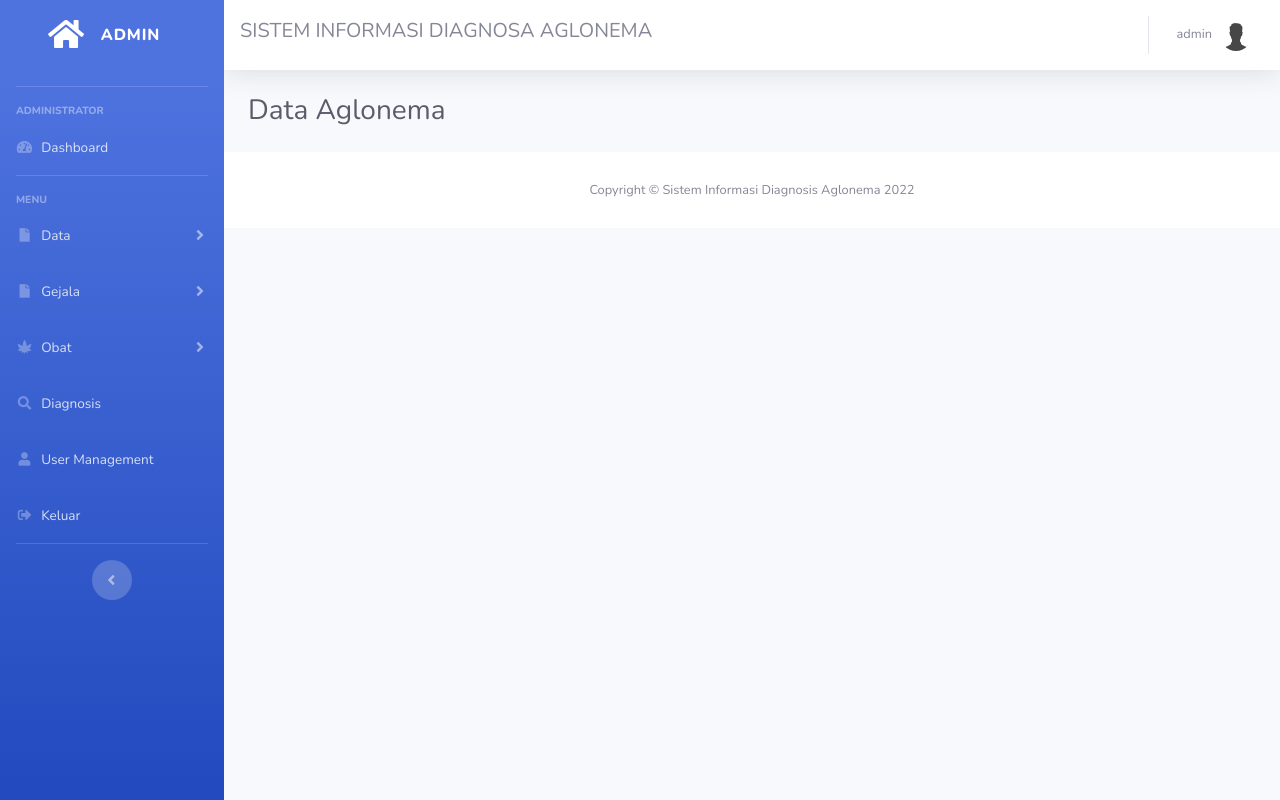
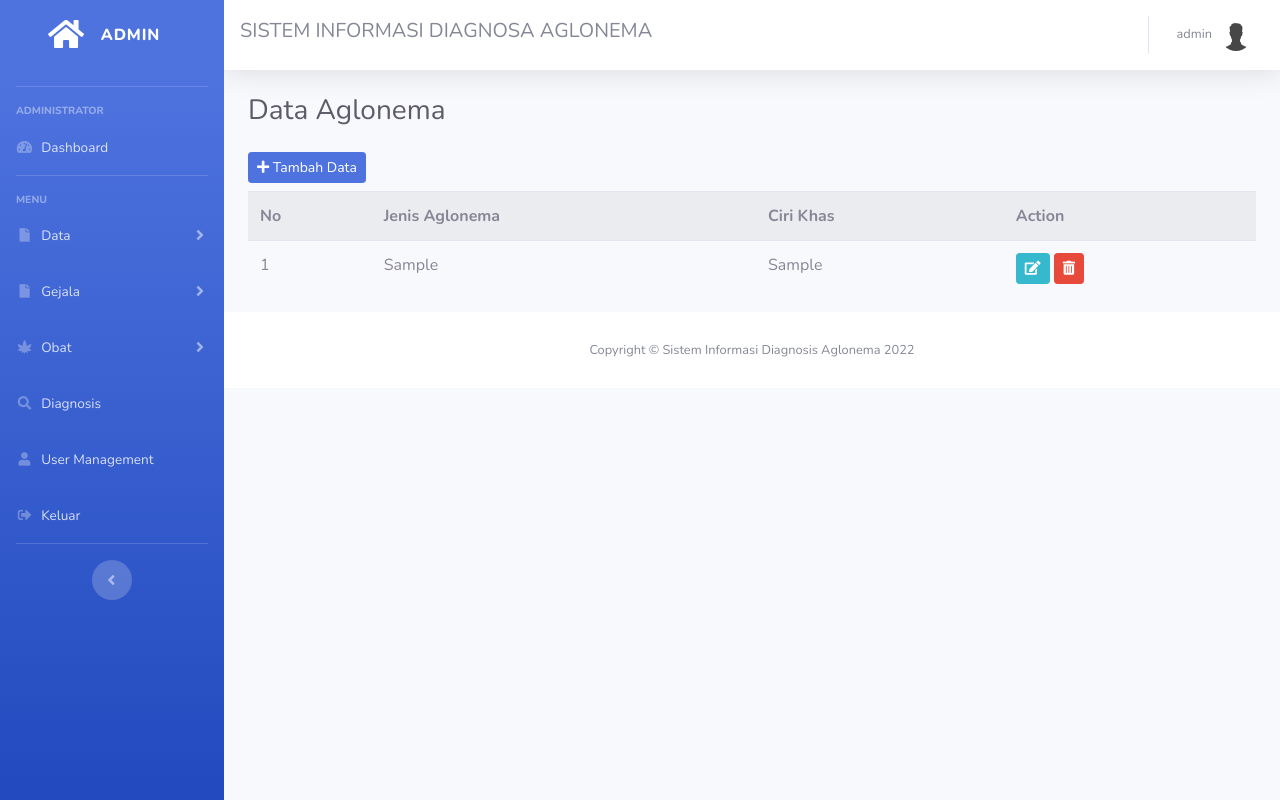
Before and after one commit to jeanzal/si_aglonema, a CodeIgniter app: page /si_aglonema/data/list_tanaman in a window 1280 px wide. Run offline with CodeIgniter, Linux system fonts and the light colour scheme; a user stored in the database is signed in; data comes from the database, SQL or seed files in the repository; tables that the repository leaves empty hold one stand-in row (values such as "Sample post").

Commit message:
CRUD Menu Data Tanaman

```diff
--- a/application/controllers/Data.php
+++ b/application/controllers/Data.php
@@ -33,6 +33,7 @@ class Data extends CI_Controller {
         $data['title'] = "Data Aglonema";
         $data['title_dalam'] = "Data Aglonema";
         $data['user'] = $this->db->get_where('user', ['email' => $this->session->userdata('email')])->row_array();
+        $data['data_tanaman'] = $this->Data_M->get_data_tanaman();
 
         $this->load->view('templates/header', $data);
         $this->load->view('templates/sidebar', $data);
@@ -107,4 +108,79 @@ class Data extends CI_Controller {
             redirect('data/list_jenis');
         }
     }
+
+    public function add_tanaman()
+    {
+        $data['title'] = "Tambah Data Aglonema";
+        $data['title_dalam'] = "Tambah Data Algonema";
+        $data['user'] = $this->db->get_where('user', ['email' => $this->session->userdata('email')])->row_array();
+        $data['data_jenis'] = $this->Data_M->get_data_jenis();
+
+        $this->load->view('templates/header', $data);
+        $this->load->view('templates/sidebar', $data);
+        $this->load->view('templates/topbar', $data);
+        $this->load->view('data/data_tanaman/add', $data);
+        $this->load->view('templates/footer');
+    }
+
+    public function create_tanaman()
+    {
+        $id_jenis = $this->input->post('id_jenis');
+        $ciri_khas = $this->input->post('ciri_khas');
+        $data = [
+            "id_jenis" => $id_jenis,
+            "ciri_khas" => $ciri_khas,
+        ];
+        if($this->Data_M->add_data_tanaman($data) == true){
+            $this->session->set_flashdata('pesan','<div class="alert alert-success" role="alert"> Data Berhasil disimpan </div>');
+            redirect('data/list_tanaman');
+        }else{
+            $this->session->set_flashdata('pesan','<div class="alert alert-danger" role="alert"> Data tidak berhasil disimpan </div>');
+            redirect('data/add_tanaman');
+        }
+    }
+    public function edit_tanaman($id)
+    {
+        $where = array('id_tanaman' => $id);
+        $data['title'] = "Update Data Aglonema";
+        $data['title_dalam'] = "Update Data Algonema";
+        $data['user'] = $this->db->get_where('user', ['email' => $this->session->userdata('email')])->row_array();
+        $data['edit_tanaman'] = $this->Data_M->vEditTanaman($where, 'data_tanaman');
+        $data['data_jenis'] = $this->Data_M->get_data_jenis();
+
+        $this->load->view('templates/header', $data);
+        $this->load->view('templates/sidebar', $data);
+        $this->load->view('templates/topbar', $data);
+        $this->load->view('data/data_tanaman/edit', $data);
+        $this->load->view('templates/footer');
+    }
+    public function update_tanaman()
+    {
+        $id_tanaman = $this->input->post('id');
+        $id_jenis = $this->input->post('id_jenis');
+        $ciri_khas = $this->input->post('ciri_khas');
+        $data = [
+            "id_jenis" => $id_jenis,
+            "ciri_khas" => $ciri_khas
+        ];
+        $where = array('id_tanaman'=>$id_tanaman);
+        if($this->Data_M->update_jenis($where,$data,'data_tanaman') == false){
+            $this->session->set_flashdata('pesan','<div class="alert alert-success" role="alert"> Data Berhasil diupdate </div>');
+            redirect('data/list_tanaman');
+        }else{
+            $this->session->set_flashdata('pesan','<div class="alert alert-danger" role="alert"> Data Tidak Berhasil diupdate </div>');
+            redirect('data/list_tanaman');
+        }
+    }
+    public function hapus_tanaman($id)
+    {
+        $where = array('id_tanaman' => $id);
+        if($this->Data_M->hapus_jenis($where, 'data_tanaman') == false){
+            $this->session->set_flashdata('pesan','<div class="alert alert-success" role="alert"> Data Berhasil dihapus </div>');
+            redirect('data/list_tanaman');
+        }else{
+            $this->session->set_flashdata('pesan','<div class="alert alert-danger" role="alert"> Data tidak berhasil dihapus </div>');
+            redirect('data/list_tanaman');
+        }
+    }
 }
--- a/application/models/Data_M.php
+++ b/application/models/Data_M.php
@@ -21,4 +21,30 @@ class Data_M extends CI_Model{
 		$this->db->delete($table);
 	}
 
+    public function get_data_tanaman()
+    {
+        $this->db->select('data_tanaman.*, jenis_aglonema.jenis_aglonema');
+  		$this->db->from('data_tanaman');
+  		$this->db->join('jenis_aglonema', 'data_tanaman.id_jenis = jenis_aglonema.id_jenis');
+  		$query = $this->db->get();
+		return $query->result();
+    }
+    public function add_data_tanaman($data)
+    {
+        return $this->db->insert('data_tanaman', $data);
+    }
+    public function vEditTanaman($where, $table)
+    {
+        $this->db->select('data_tanaman.*, jenis_aglonema.jenis_aglonema');
+  		$this->db->from($table);
+  		$this->db->join('jenis_aglonema', 'data_tanaman.id_jenis = jenis_aglonema.id_jenis');
+  		$this->db->where($where);
+  		$query = $this->db->get();
+		return $query->result();
+    }
+    public function update_tanaman($where,$data,$table){
+        $this->db->where($where);
+		$this->db->update($table,$data);
+    }
+
 }
--- a/application/views/data/data_tanaman/list.php
+++ b/application/views/data/data_tanaman/list.php
@@ -1,3 +1,33 @@
 <div class="container-fluid">
+    <?= $this->session->flashdata('pesan'); ?>
     <h1 class="h3 mb-4 text-gray-800"><?= $title_dalam ?></h1>
+    <a href="<?= base_url('data/add_tanaman') ?>" class="btn btn-sm btn-primary mb-2"><li class="fas fa-plus"></li> Tambah Data</a>
+    <table class="table table-striped table-hover">
+        <tr>
+            <th>No</th>
+            <th>Jenis Aglonema</th>
+            <th>Ciri Khas</th>
+            <th>Action</th>
+        </tr>
+        <?php
+            $no = 1;
+            if ($data_tanaman) :
+                foreach ($data_tanaman as $a) :
+                    ?>
+                    <tr>
+                        <td><?= $no++; ?></td>
+                        <td><?= $a->jenis_aglonema ?></td>
+                        <td><?= $a->ciri_khas ?></td>
+                        <td>
+                            <a href="<?= base_url('data/edit_tanaman/' . $a->id_tanaman) ?>" class="btn btn-sm btn-info" ><li class="fas fa-edit"></li> </a>
+                            <a onclick="return confirm('Apakah yakin hapus data ini ?')" href="<?= base_url('data/hapus_tanaman/' . $a->id_tanaman) ?>" class="btn btn-sm btn-danger"><li class="fas fa-trash-alt"></li> </a>
+                        </td>
+                    </tr>
+                <?php endforeach; ?>
+            <?php else : ?>
+                <tr>
+                    <td class="text-center" colspan="3">Tidak Ada data !</td>
+                </tr>
+            <?php endif; ?>
+    </table>
 </div>
--- a/db/db.sql
+++ b/db/db.sql
@@ -0,0 +1,6 @@
+create table data_tanaman (
+    id_tanaman int not null auto_increment primary key,
+    id_jenis int,
+    ciri_khas text,
+    CONSTRAINT id_barang FOREIGN KEY (`id_jenis`) REFERENCES `jenis_aglonema` (`id_jenis`)
+);
```
Also changed, not shown: application/views/data/data_tanaman/add.php (added, +25 -0 lines), application/views/data/data_tanaman/edit.php (added, +28 -0 lines).
